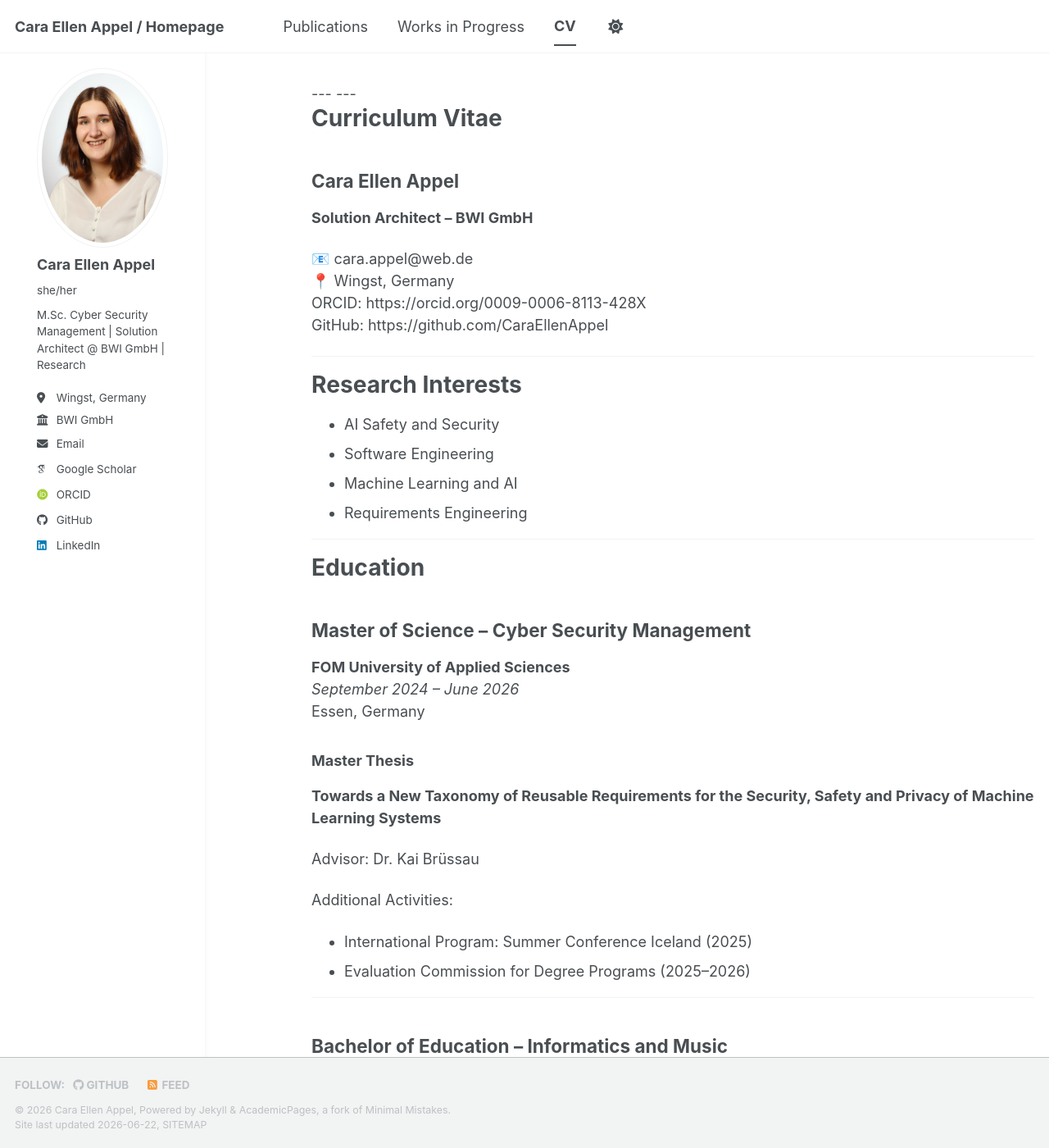
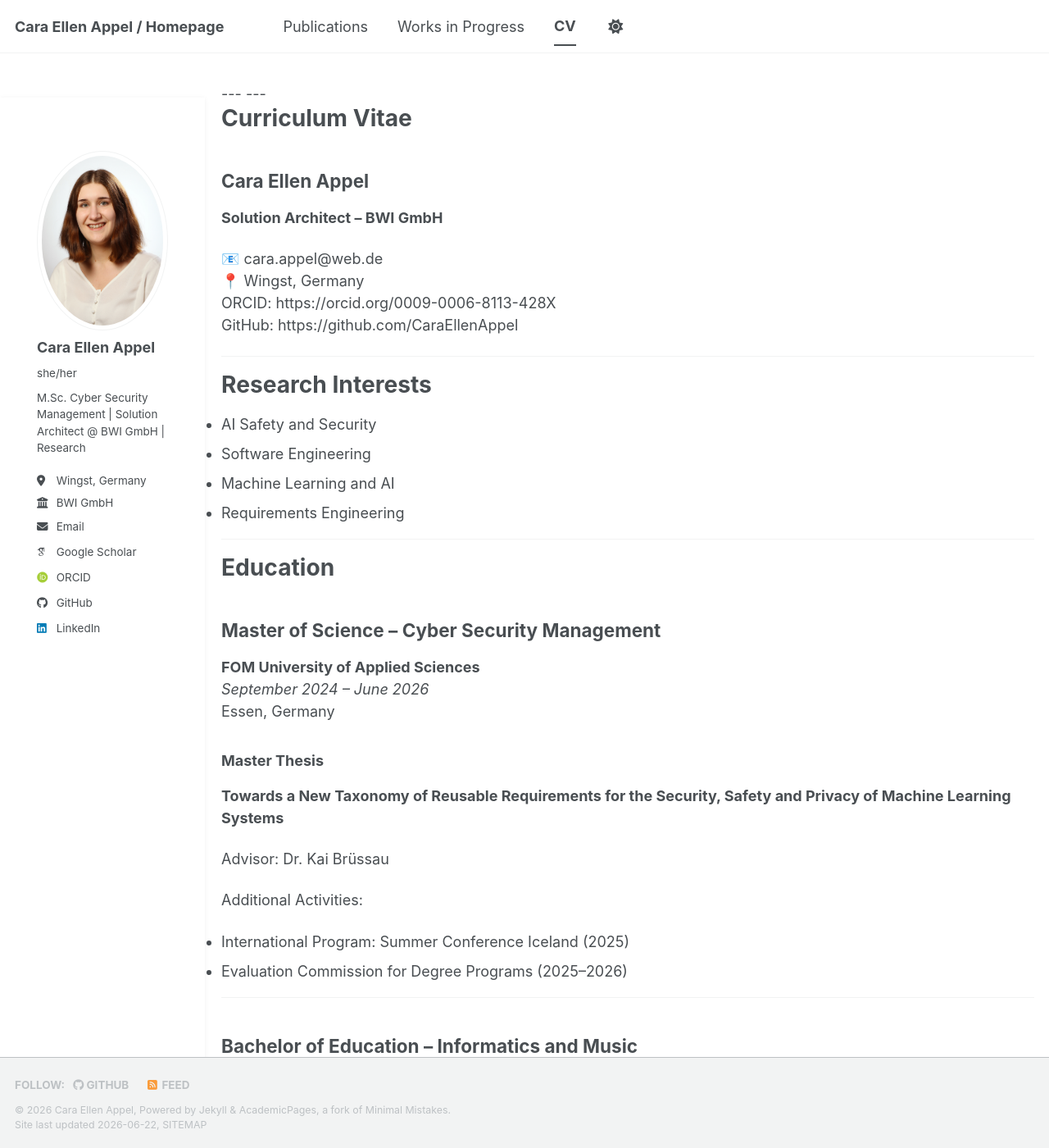
Before and after one commit to CaraEllenAppel/caraellenappel.github.io, a Jekyll site: the page built from _pages/cv.md, in a window 1280 px wide and 1400 px high. Shown: the whole window at 82% size. Built offline with Jekyll 4.4.1, drawn with Linux system fonts in a browser that asks for light colours; some web fonts are replaced; a script bundle is joined from its source files by our own code; library files that are not in the unit come from our copies.

Commit message:
Make sidebar non-fixed and remove reserved padding so cv pages behave like other pages

```diff
--- a/assets/css/main.scss
+++ b/assets/css/main.scss
@@ -53,16 +53,19 @@ $sidebar-breakpoint: 900px;
   .sidebar {
     box-sizing: border-box;
     width: $sidebar-width;
-    position: fixed;
-    top: 0;
-    left: 0;
-    padding-top: $masthead-height;
+    /* make the sidebar non-fixed so it behaves like other pages */
+    position: relative;
+    float: left;
+    top: auto;
+    left: auto;
+    padding-top: 0;
     padding-left: $sidebar-inner-padding;
     padding-right: $sidebar-inner-padding;
     padding-bottom: $sidebar-inner-padding;
     background: var(--global-bg-color, #fff);
     z-index: 1000;
     box-shadow: 0 1px 6px rgba(0, 0, 0, 0.06);
+    margin-right: $sidebar-gap; /* gap between sidebar and content */
   }
 
   /* Apply inner spacing on direct children (catches full-bleed children) */
@@ -75,10 +78,9 @@ $sidebar-breakpoint: 900px;
     width: auto;
   }
 
-  /* Reserve space for the fixed sidebar: sidebar width + gap
-     Only apply the offset on pages that use the cv layout so other pages are not shifted. */
+  /* Remove reserved space for the fixed sidebar; content will flow next to the sidebar */
   .cv-layout #main {
-    padding-left: 380px !important; /* tuned to match sidebar width + gap */
+    padding-left: 0 !important;
   }
 
   #main > .container {
```
